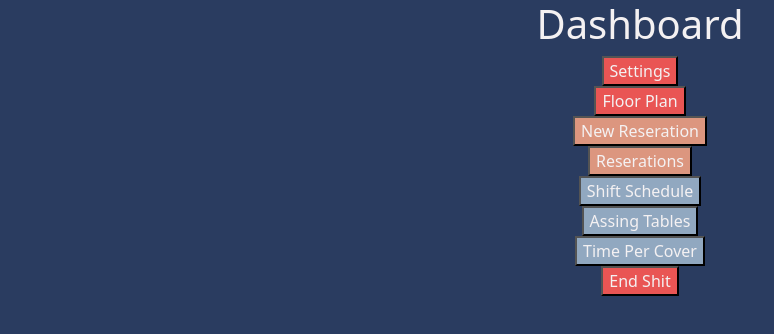
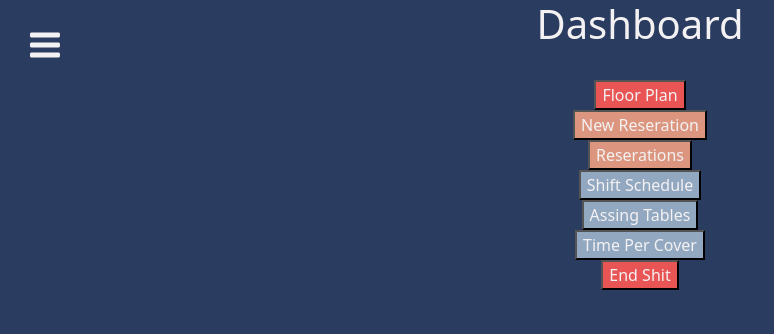
Before and after one commit to Mkamboykos/Zerbez-pwa, a React (Create React App) app: page /Dashboard in a window 1280 px wide. Shown: the top 334 px of the page, without its empty margins (0-774 px from the left). Built offline with nearby package versions, Linux system fonts and the light colour scheme.

Commit message:
Changed Settings Icon

```diff
--- a/src/Dashboard_Page/Dashboard.js
+++ b/src/Dashboard_Page/Dashboard.js
@@ -1,5 +1,7 @@
 import React from 'react'
 import {Link} from 'react-router-dom'
+
+import {GoThreeBars} from 'react-icons/go'
 
 /*   Dashboard.js is rendered in App.js    */
 
@@ -7,7 +9,8 @@ function Dashboard() {
     return(
         <div>
             <h1>Dashboard</h1>
-            <button className="Dashboard_button_Settings"><Link to="/Settings" className="link">Settings</Link></button>
+
+            <Link to="/Settings" className="link"><GoThreeBars className="Settings_button_Dashboard"/></Link>
             <br></br>
             <button className="Dashboard_button_FloorPlan"><Link to="/FloorPlan" className="link">Floor Plan</Link></button>
             <br></br>
--- a/src/index.css
+++ b/src/index.css
@@ -23,8 +23,6 @@ h1, p{
    color: #F4F1F2;
    text-decoration: none;
 }
-
-
 
 
 
@@ -371,6 +369,46 @@ input.codeFourBarText.form-control::placeholder{
 
 
 
+
+
+/* Dashboard r*/
+
+/* Settings button */
+.Settings_button_Dashboard{
+  position:   absolute;
+  top:        25px;
+  left:       25px;
+  text-align: left;
+  font-size: 40px;
+}
+
+/* side Nav bar for settings */
+
+
+
+
+
+
+
+
+
+
+
+
+.Account_button_Settings,
+.Analytics_button_Settings,
+.Notifications_button_Settings,
+.Help_button_Settings,
+.About_button_Settings {
+  background-color: #2A3C60;
+}
+
+
+
+
+/*      */
+
+
 .continue_button_forgetPassword,
 .continue_button_EnterCode,
 .Submit_button_forgetPassword,
@@ -391,13 +429,7 @@ input.codeFourBarText.form-control::placeholder{
   background-color: #91A8C0;
 }
 
-.Account_button_Settings,
-.Analytics_button_Settings,
-.Notifications_button_Settings,
-.Help_button_Settings,
-.About_button_Settings {
-  background-color: #2A3C60;
-}
+
 
 .continue_button_ForgotPassword{
   background-color: #E95554;
```
